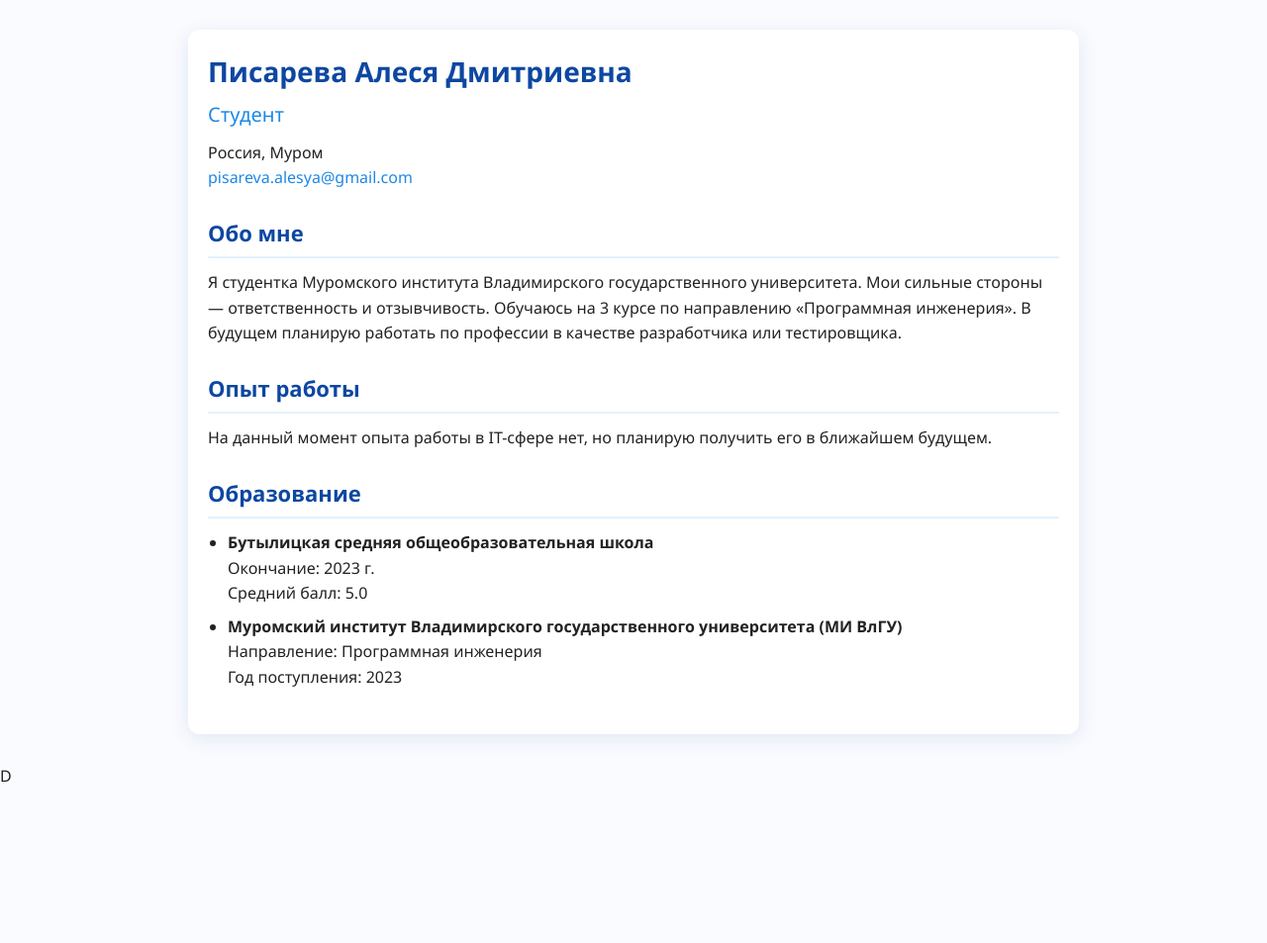
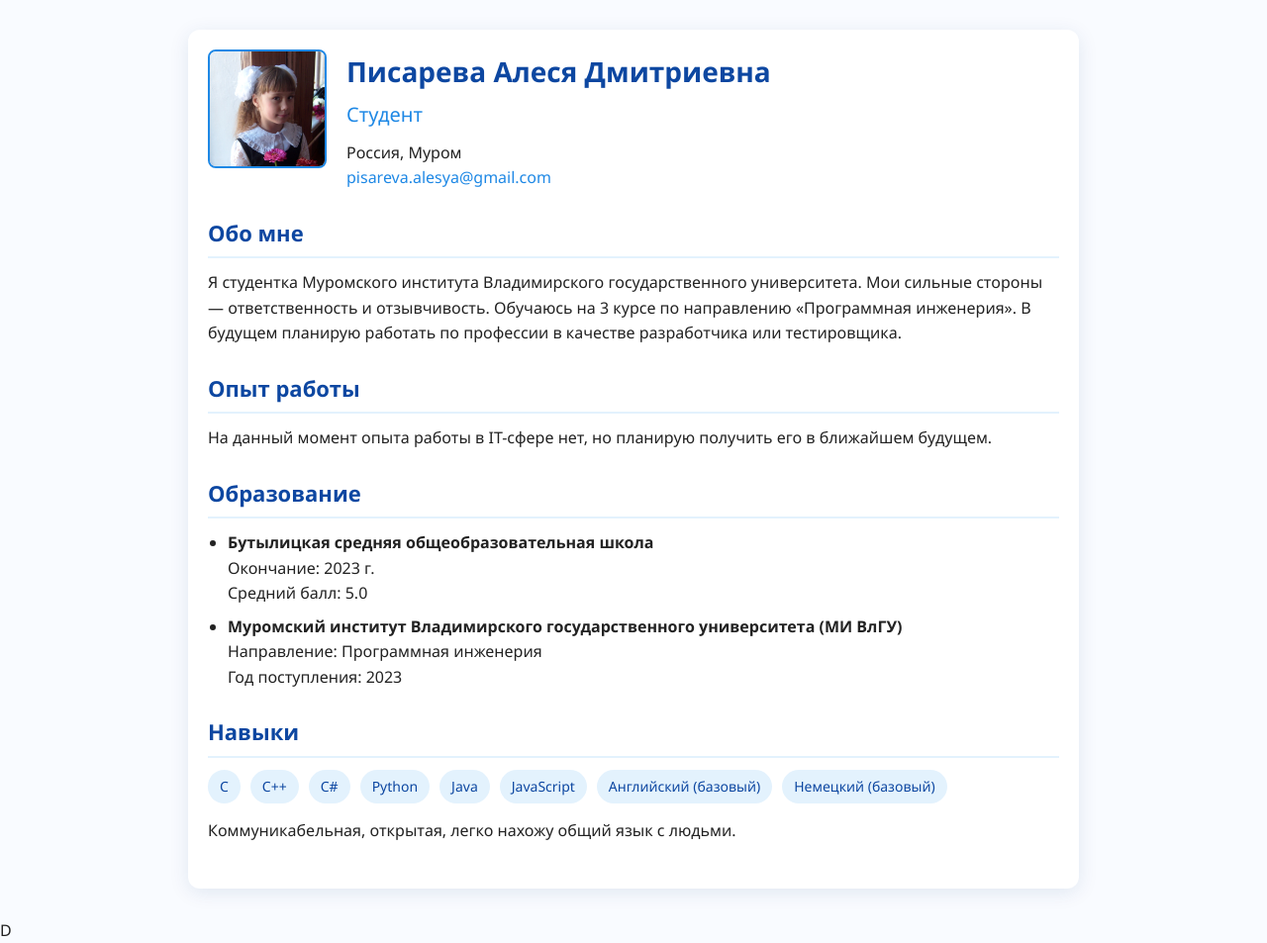
Before and after one commit to Alesya0711/Pisareva_lab1.gethub.io, a plain HTML site: page index.html in a window 1280 px wide. Shown: the whole page at 99% size. Before the commit the page ends 800 px from the top, so only its background shows below. Drawn offline with Linux system fonts and the light colour scheme.

Commit message:
Update index.html
Добавление информации в резюме

```diff
--- a/index.html
+++ b/index.html
@@ -9,7 +9,7 @@
 <body>
   <div class="container">
     <header>
-      <img src="photo.jpg" alt="Фото Алеся Писарева" class="photo" onerror="this.style.display='none'">
+      <img src="photo.png" alt="Фото Алеся Писарева" class="photo" onerror="this.style.display='none'">
       <div class="info">
         <h1>Писарева Алеся Дмитриевна</h1>
         <div class="title">Студент</div>
@@ -50,6 +50,23 @@
         </li>
       </ul>
     </section>
+
+     <section>
+      <h2>Навыки</h2>
+      <div class="skills-list">
+        <span class="skill">C</span>
+        <span class="skill">C++</span>
+        <span class="skill">C#</span>
+        <span class="skill">Python</span>
+        <span class="skill">Java</span>
+        <span class="skill">JavaScript</span>
+        <span class="skill">Английский (базовый)</span>
+        <span class="skill">Немецкий (базовый)</span>
+      </div>
+      <p class="soft-skills">
+        Коммуникабельная, открытая, легко нахожу общий язык с людьми.
+      </p>
+    </section>
   </div>
 </body>
 </html>D
```
